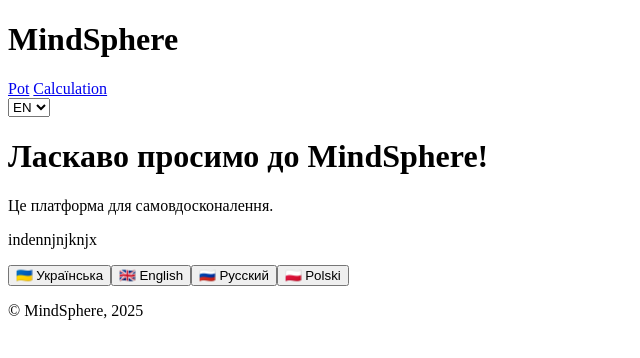
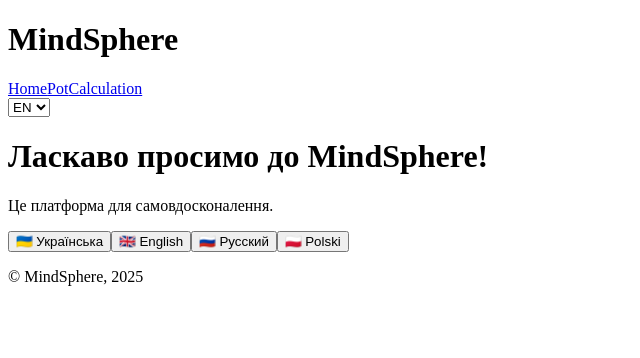
Before and after one commit to Pavel1104/MindSphere, a Next.js app: page / in a window 1280 px wide. Shown: the top 358 px of the page, without its empty margins (0-640 px from the left). Built offline with nearby package versions, Linux system fonts and the light colour scheme.

Commit message:
Refactor: Updated PotPage.tsx with strict TypeScript types and improved locale handling

```diff
--- a/src/app/page.tsx
+++ b/src/app/page.tsx
@@ -17,7 +17,6 @@ export default function Home() {
 
       {/* Language Switcher */}
       <div className="mt-6 space-x-4">
-        <p>indennjnjknjx</p>
         <button onClick={() => changeLanguage("ua")} className="px-4 py-2 bg-blue-500 text-white rounded">🇺🇦 Українська</button>
         <button onClick={() => changeLanguage("en")} className="px-4 py-2 bg-gray-500 text-white rounded">🇬🇧 English</button>
         <button onClick={() => changeLanguage("ru")} className="px-4 py-2 bg-red-500 text-white rounded">🇷🇺 Русский</button>
--- a/src/components/Header.tsx
+++ b/src/components/Header.tsx
@@ -1,21 +1,33 @@
-"use client";
-import { useParams, useRouter } from "next/navigation";
-import en from "../locales/en.json";
-import ru from "../locales/ru.json";
-import ua from "../locales/ua.json";
-import pl from "../locales/pl.json";
+'use client';
+import { usePathname, useRouter } from 'next/navigation';
+import en from '../locales/en.json';
+import ru from '../locales/ru.json';
+import ua from '../locales/ua.json';
+import pl from '../locales/pl.json';
 
-const translations: Record<string, any> = { en, ru, ua, pl};
-const locales = ["en", "ru", "ua", "pl"];
+type Locale = 'en' | 'ru' | 'ua' | 'pl';
+
+interface Translations {
+  navbar: {
+    pot: string;
+    calculation: string;
+    home: string;
+  };
+}
+
+const translations: Record<Locale, Translations> = { en, ru, ua, pl };
+
+const locales: Locale[] = ['en', 'ru', 'ua', 'pl'];
 
 export default function Header() {
-  const params = useParams();
+  const pathname = usePathname();
   const router = useRouter();
-  const locale: string = Array.isArray(params?.locale) ? params.locale[0] : params?.locale || "en";
 
-  const t = translations[locale] || translations.en; // Вибираємо потрібну локаль
+  const locale = locales.find((lang) => pathname.startsWith(`/${lang}`)) || 'en';
 
-  const handleLocaleChange = (newLocale: string) => {
+  const t = translations[locale];
+
+  const handleLocaleChange = (newLocale: Locale) => {
     router.push(`/${newLocale}`);
   };
 
@@ -23,11 +35,11 @@ export default function Header() {
     <header className="header">
       <h1>MindSphere</h1>
       <nav>
-        <a href={`/${locale}`}>{translations[locale]?.home || translations.en.home}</a>
-        <a href={`/${locale}/pot`}>{t.navbar.pot}</a> {/* ✅ Витягуємо назву "Горшок" з локалі */}
+        <a href={`/${locale}`}>{t.navbar.home}</a>
+        <a href={`/${locale}/pot`}>{t.navbar.pot}</a>
         <a href={`/${locale}/calculation`}>{t.navbar.calculation}</a>
       </nav>
-      <select value={locale} onChange={(e) => handleLocaleChange(e.target.value)}>
+      <select value={locale} onChange={(e) => handleLocaleChange(e.target.value as Locale)}>
         {locales.map((lang) => (
           <option key={lang} value={lang}>
             {lang.toUpperCase()}
```
Also changed, not shown: src/app/[locale]/pot/page.tsx (+51 -0 lines).
